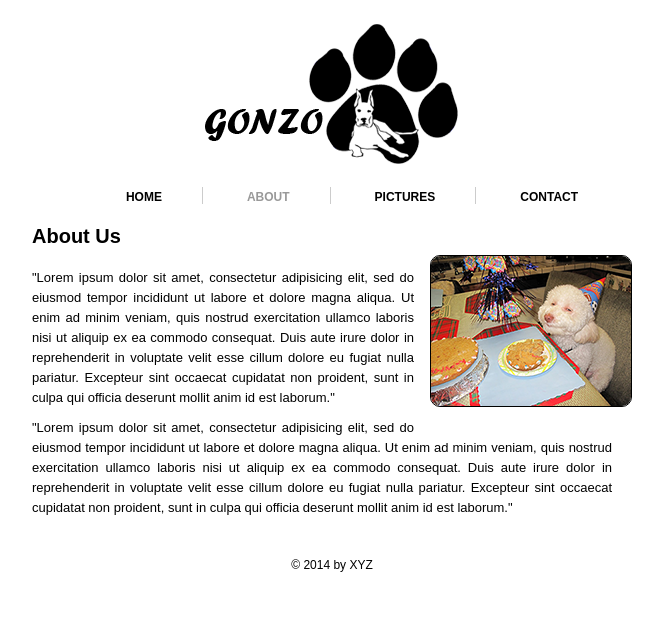
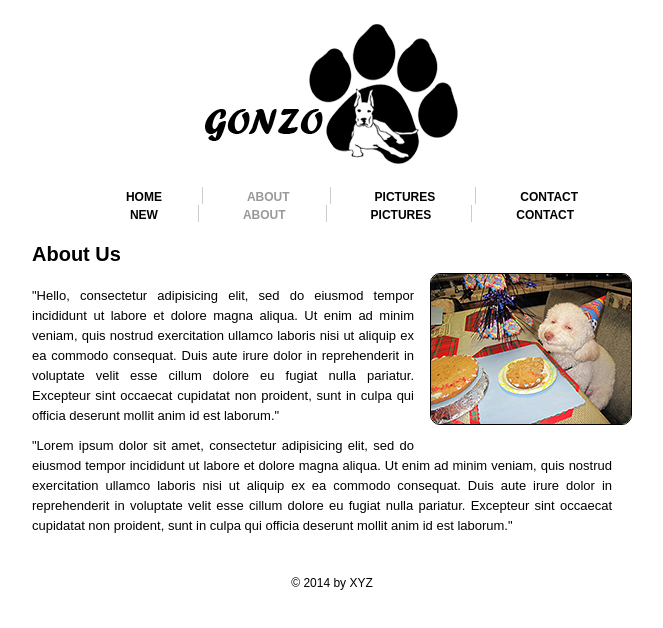
Before and after one commit to aastha31/tutorials, a plain HTML site: page about.html in a window 1280 px wide. Shown: the whole page, without its empty margins (308-971 px from the left). Drawn offline with Linux system fonts and the light colour scheme.

```diff
--- a/about.html
+++ b/about.html
@@ -37,11 +37,19 @@
 	</div>
 <!--==============================Navigatin Ends=============================-->
 
+<div class="navigation">
+		<ul>
+			<li><a href="index.html">NEW</a></li>
+			<li><a class="active" href="about.html">ABOUT</a></li>
+			<li><a href="picture.html">PICTURES</a></li>
+			<li class="bdr"><a class="pdg" href="contact.html">CONTACT</a></li>
+		</ul>
+	</div>
 
 <div class="content">
 <img class="fltr" src="images/about.png"  />
 <h1>About Us</h1>
-<p>"Lorem ipsum dolor sit amet, consectetur adipisicing elit, sed do eiusmod tempor incididunt ut labore et dolore magna aliqua. Ut enim ad minim veniam, quis nostrud exercitation ullamco laboris nisi ut aliquip ex ea commodo consequat. Duis aute irure dolor in reprehenderit in voluptate velit esse cillum dolore eu fugiat nulla pariatur. Excepteur sint occaecat cupidatat non proident, sunt in culpa qui officia deserunt mollit anim id est laborum."</p>
+<p>"Hello, consectetur adipisicing elit, sed do eiusmod tempor incididunt ut labore et dolore magna aliqua. Ut enim ad minim veniam, quis nostrud exercitation ullamco laboris nisi ut aliquip ex ea commodo consequat. Duis aute irure dolor in reprehenderit in voluptate velit esse cillum dolore eu fugiat nulla pariatur. Excepteur sint occaecat cupidatat non proident, sunt in culpa qui officia deserunt mollit anim id est laborum."</p>
 <p>"Lorem ipsum dolor sit amet, consectetur adipisicing elit, sed do eiusmod tempor incididunt ut labore et dolore magna aliqua. Ut enim ad minim veniam, quis nostrud exercitation ullamco laboris nisi ut aliquip ex ea commodo consequat. Duis aute irure dolor in reprehenderit in voluptate velit esse cillum dolore eu fugiat nulla pariatur. Excepteur sint occaecat cupidatat non proident, sunt in culpa qui officia deserunt mollit anim id est laborum."</p>
 
 
```
